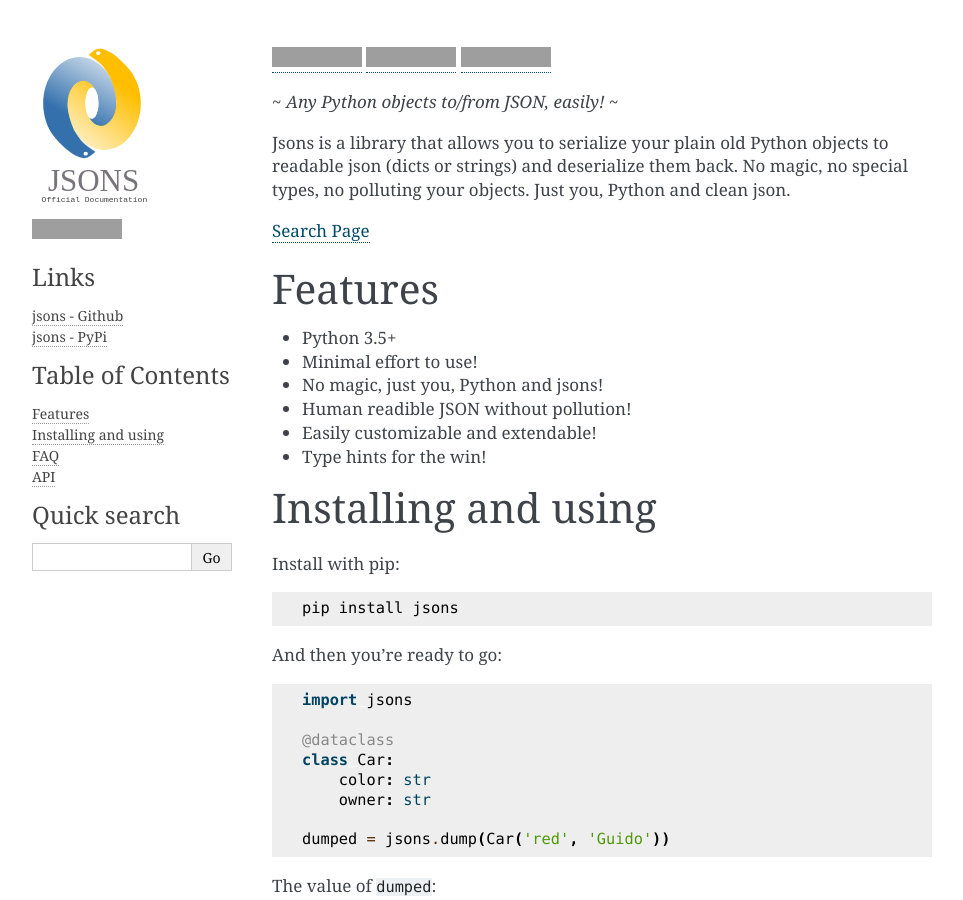
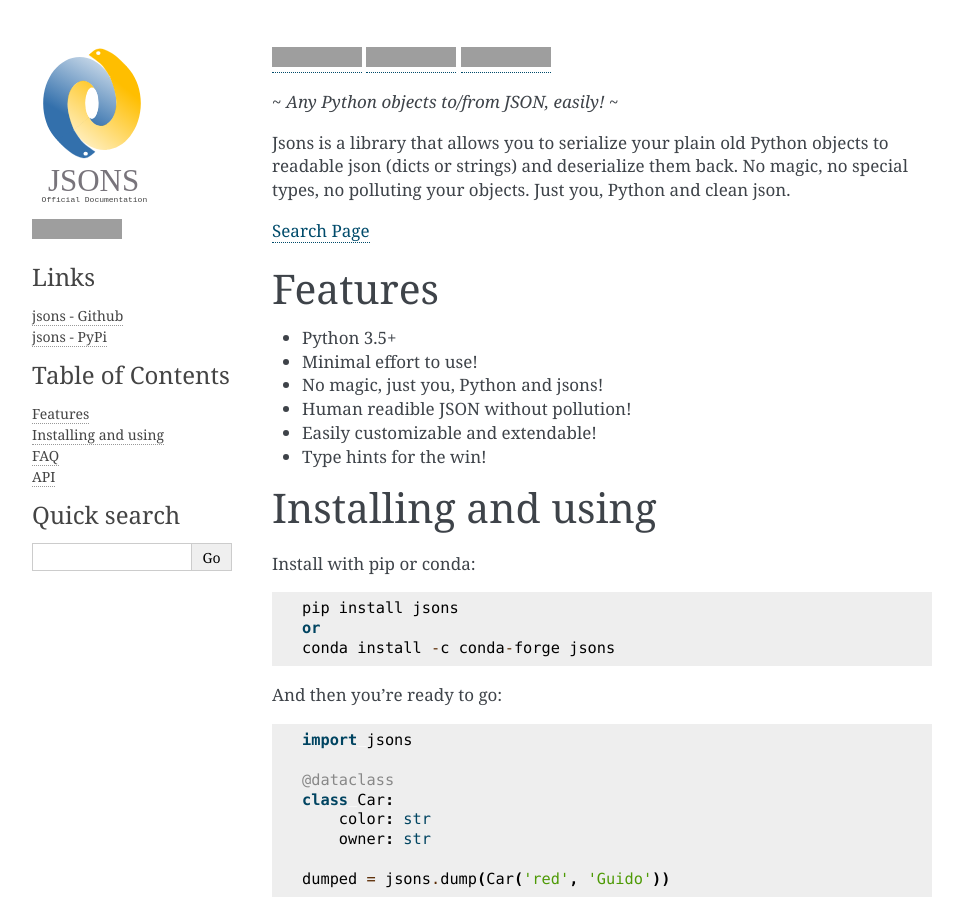
Before and after one commit to ramonhagenaars/jsons, a Sphinx documentation site: the page built from docs/index.rst, in a window 1280 px wide and 900 px high, cut to the strip 0-900 px from the top of the window. Shown: the whole strip, without its empty margins (148-1111 px from the left). Built offline with Sphinx 7.4.7, drawn with Linux system fonts in a browser that asks for light colours; grey boxes are pictures that could not be loaded.

Commit message:
Update index.rst
Update installation commands to reflect availability of package on conda forge.

```diff
--- a/docs/index.rst
+++ b/docs/index.rst
@@ -28,11 +28,13 @@ Features
 Installing and using
 ********************
 
-Install with pip:
+Install with pip or conda:
 
 ::
 
    pip install jsons
+   or
+   conda install -c conda-forge jsons
 
 And then you're ready to go:
 
```
